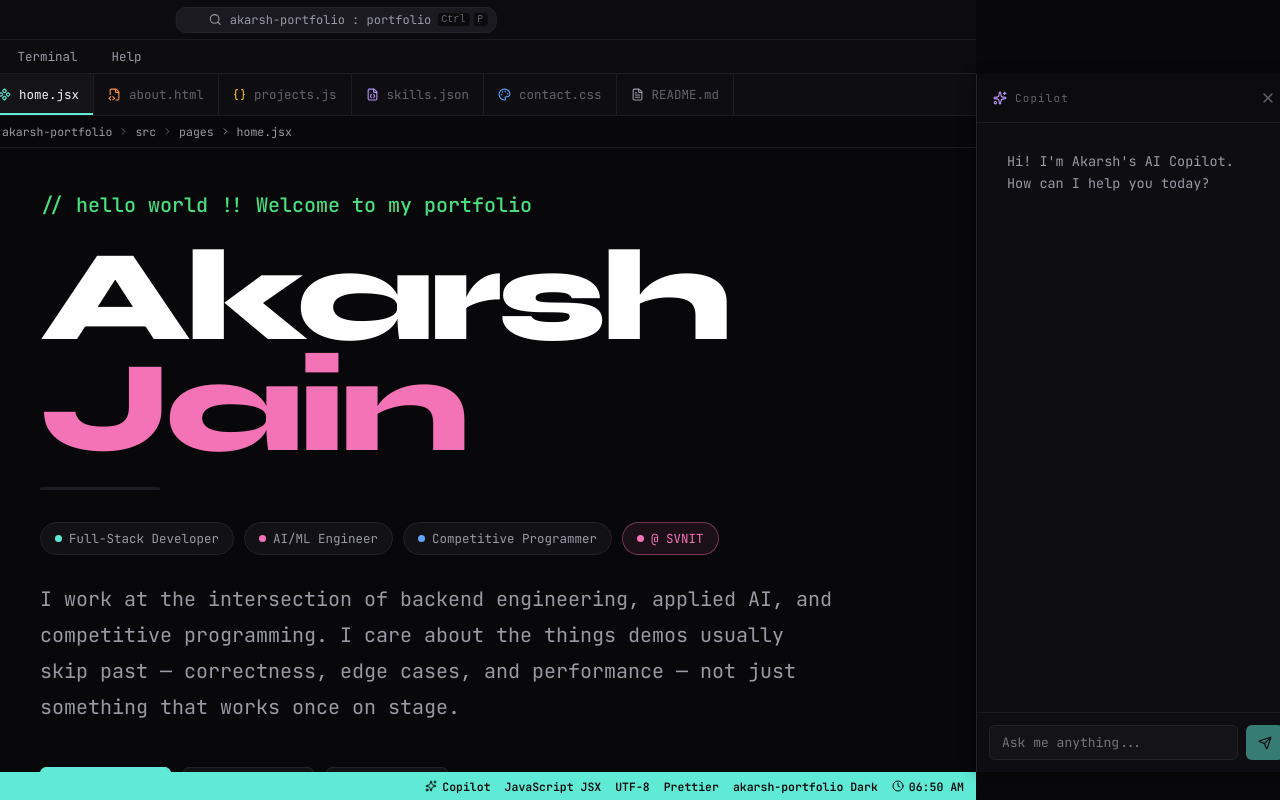
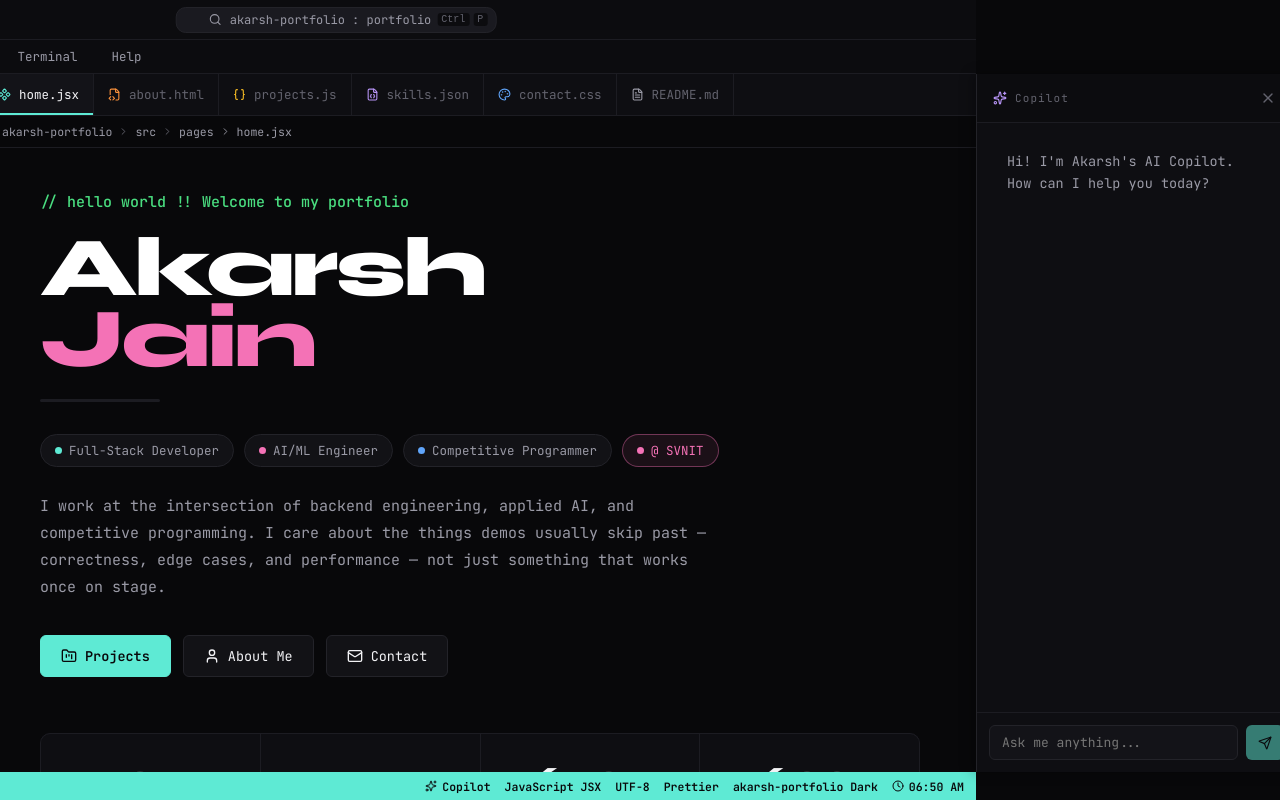
Before and after one commit to akarshjain05/portfolio, a React (Vite) app: page / in a window 1280 px wide. Built offline with nearby package versions, Linux system fonts and the light colour scheme.

Commit message:
style: scale down typography proportions to match zoomed out reference

```diff
--- a/src/index.css
+++ b/src/index.css
@@ -678,7 +678,7 @@ img, svg { display: block; }
 .page { max-width: 1040px; margin: 0 auto; animation: fadein 0.25s ease; }
 @keyframes fadein { from { opacity: 0; transform: translateY(6px); } to { opacity: 1; transform: translateY(0); } }
 
-.comment { color: var(--green); font-family: var(--font-mono); font-size: 20px; font-weight: 500; display: block; margin-bottom: 24px; }
+.comment { color: var(--green); font-family: var(--font-mono); font-size: 15px; font-weight: 500; display: block; margin-bottom: 20px; }
 .comment--block { margin-bottom: 28px; }
 
 .page-title {
@@ -691,7 +691,7 @@ img, svg { display: block; }
 
 .hero__name {
   font-family: 'Syne', sans-serif;
-  font-size: clamp(64px, 14vw, 130px);
+  font-size: clamp(48px, 10vw, 84px);
   font-weight: 800;
   line-height: 0.85;
   letter-spacing: -0.04em;
@@ -734,7 +734,7 @@ img, svg { display: block; }
   background: rgba(244, 114, 182, 0.08);
 }
 
-.lede { font-family: var(--font-mono); font-size: 20px; line-height: 1.8; color: var(--text-secondary); max-width: 800px; margin-bottom: 42px; }
+.lede { font-family: var(--font-mono); font-size: 15px; line-height: 1.8; color: var(--text-secondary); max-width: 680px; margin-bottom: 34px; }
 .lede strong { color: var(--cyan); font-weight: 600; }
 .lede .hl-pink { color: var(--pink); font-weight: 600; }
 
@@ -757,7 +757,7 @@ img, svg { display: block; }
 
 .stat-grid { display: grid; grid-template-columns: repeat(4, 1fr); gap: 1px; background: var(--border-soft); border: 1px solid var(--border-soft); border-radius: var(--radius-md); overflow: hidden; margin-bottom: 50px; }
 .stat-card { background: var(--bg-panel); padding: 26px 18px; text-align: center; }
-.stat-card__value { font-family: 'Syne', sans-serif; font-size: clamp(26px, 4vw, 36px); font-weight: 800; margin-bottom: 6px; color: var(--text-primary); }
+.stat-card__value { font-family: 'Syne', sans-serif; font-size: clamp(22px, 3.5vw, 28px); font-weight: 800; margin-bottom: 6px; color: var(--text-primary); }
 .stat-card__label { font-family: var(--font-sans); font-size: 11px; font-weight: 600; letter-spacing: 0.15em; color: var(--text-muted); text-transform: uppercase; }
 @media (max-width: 700px) { .stat-grid { grid-template-columns: repeat(2, 1fr); } }
 
@@ -781,10 +781,11 @@ img, svg { display: block; }
   border-radius: var(--radius-md);
   background: var(--bg-card);
   padding: 30px 32px;
-  font-size: 15.5px;
+  font-size: 14.5px;
   line-height: 1.85;
   color: var(--text-secondary);
   margin-bottom: 36px;
+  font-family: var(--font-mono);
 }
 .bio-card strong { color: var(--text-primary); }
 .bio-card .hl-cyan { color: var(--cyan); font-weight: 600; }
```
